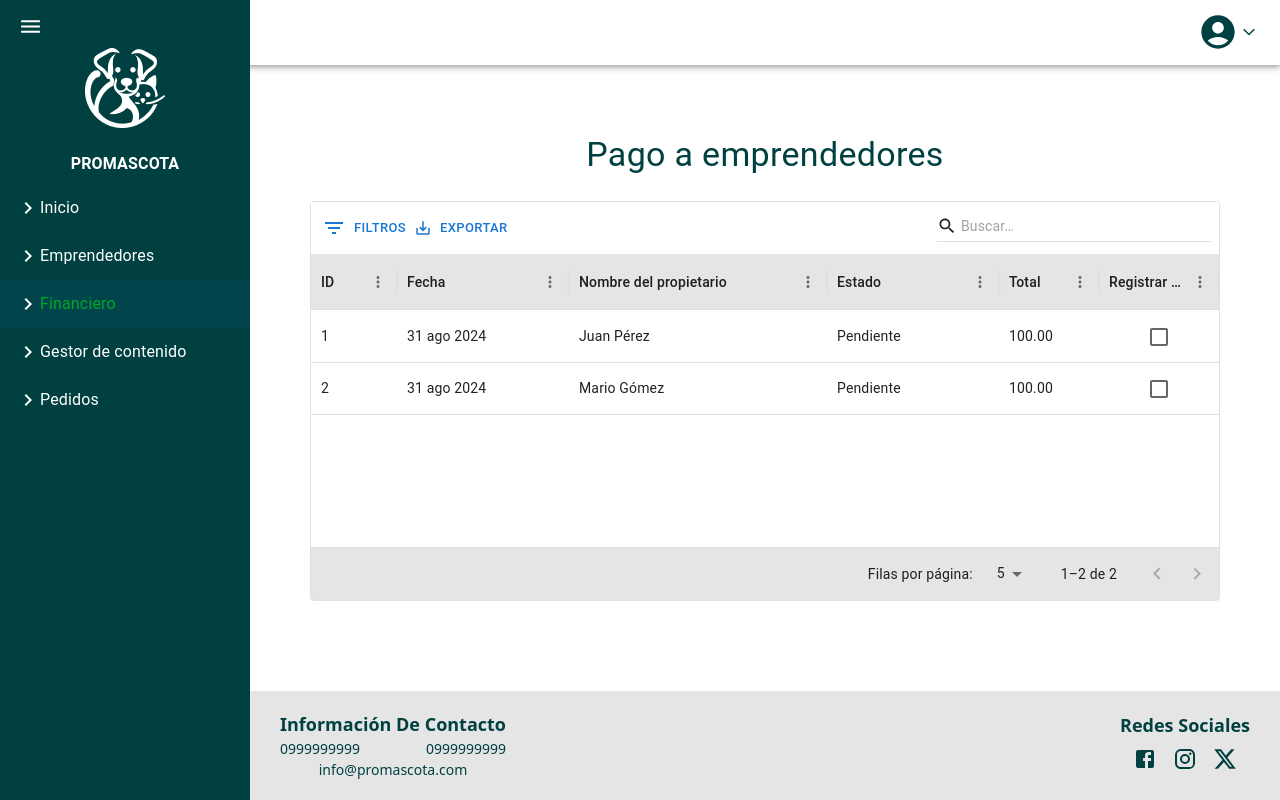
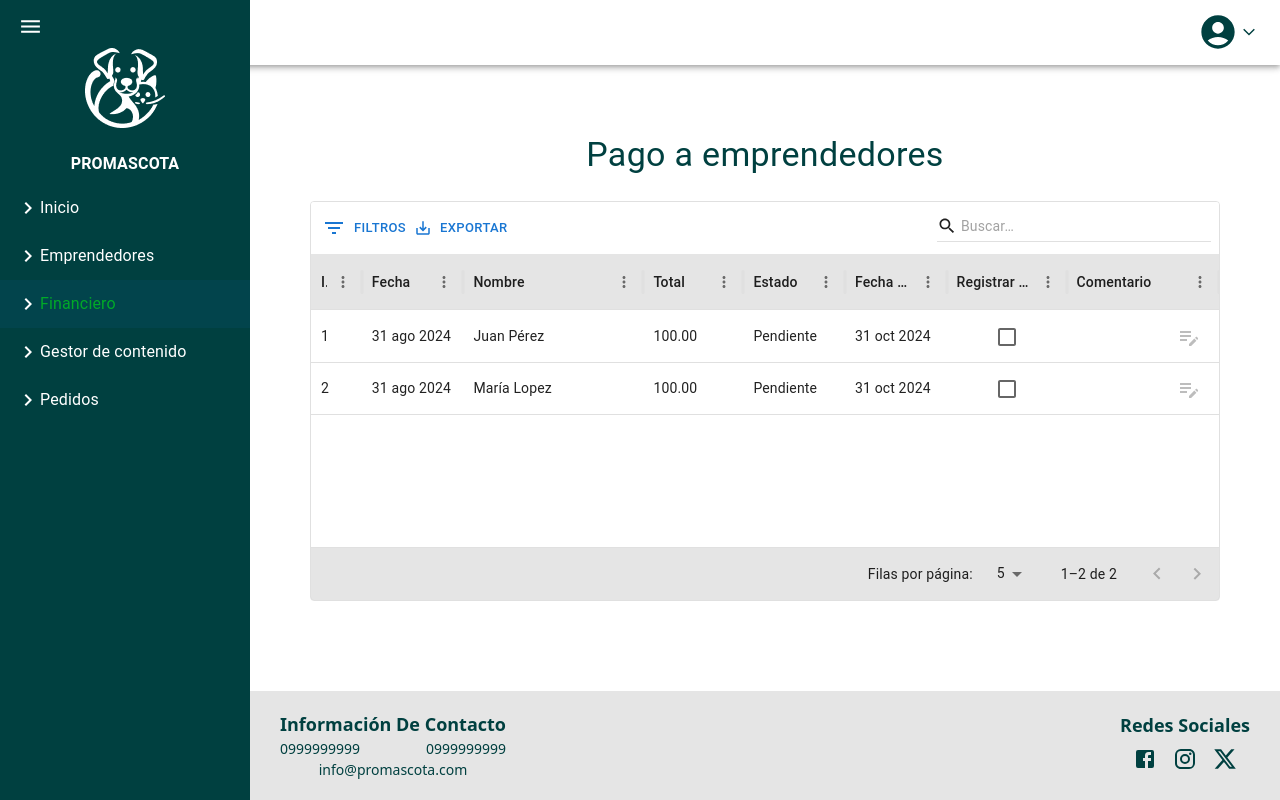
Before and after one commit to PROMASCOTA-TIC/Frontend-Administrator, a Next.js app: page /financiero/pago-a-emprendedores in a window 1280 px wide. Built offline with nearby package versions, Linux system fonts and the light colour scheme.

Commit message:
feat: Agregar funcionalidad para registrar comentarios y actualizar el estado de pagos en la página de emprendedores

```diff
--- a/src/app/(admin)/financiero/pago-a-emprendedores/page.tsx
+++ b/src/app/(admin)/financiero/pago-a-emprendedores/page.tsx
@@ -1,9 +1,17 @@
 'use client';
 
-import { Checkbox, Grid2, Typography } from "@mui/material";
-import { Tables } from "../components";
+import { useState } from "react";
+import {
+    Box, Button, Checkbox, Dialog, DialogActions, DialogContent, DialogTitle,
+    FormControl, Grid2, IconButton, TextField, Typography
+} from "@mui/material";
+import { Tables, } from "../components";
 import { GridColDef } from "@mui/x-data-grid";
-import { useState } from "react";
+import { Check, Clear, EditNote, Receipt } from "@mui/icons-material";
+import { zodResolver } from "@hookform/resolvers/zod";
+import { set, useForm } from "react-hook-form";
+import { transferSchema } from "@/app/validations/financiero/transferSchema";
+import "@/assets/styles/styles.css"
 
 interface RowData {
     id: number;
@@ -11,44 +19,49 @@ interface RowData {
     nombrePropietario: string;
     estado: string;
     total: string;
+    fechaPago: string;
+    comentario: string;
 }
 
-const initialRows: RowData[] = [
+type Inputs = {
+    comment: string;
+}
+
+export default function PagoEmprendedores() {
+
+    const [open, setOpen] = useState(false)
+    const [estado, setEstado] = useState('Pendiente')
+    const [showCommentField, setShowCommentField] = useState(false);
+    const [comment, setComment] = useState('');
+    const [openRowId, setOpenRowId] = useState(0);
+    const [edit, setEdit] = useState(false);
+    const [rows, setRows] = useState<RowData[]>([
         {
             id: 1,
             fecha: new Date("2024-08-31T00:00:00").toLocaleDateString('es-ES', { day: '2-digit', month: 'short', year: 'numeric' }),
             nombrePropietario: "Juan Pérez",
-        estado: "Pendiente",
+            estado: 'Pendiente',
             total: "100.00",
+            fechaPago: new Date("2024-10-31T00:00:00").toLocaleDateString('es-ES', { day: '2-digit', month: 'short', year: 'numeric' }),
+            comentario: ""
         },
         {
             id: 2,
             fecha: new Date("2024-08-31T00:00:00").toLocaleDateString('es-ES', { day: '2-digit', month: 'short', year: 'numeric' }),
-        nombrePropietario: "Mario Gómez",
-        estado: "Pendiente",
+            nombrePropietario: "María Lopez",
+            estado: 'Pendiente',
             total: "100.00",
+            fechaPago: new Date("2024-10-31T00:00:00").toLocaleDateString('es-ES', { day: '2-digit', month: 'short', year: 'numeric' }),
+            comentario: ""
         },
-];
-
-export default function PagoEmprendedores() {
-    const [rows, setRows] = useState<RowData[]>(initialRows);
-
-    const handleCheckboxChange = (id: number) => {
-        setRows((prevRows) =>
-            prevRows.map((row) =>
-                row.id === id && row.estado === "Pendiente"
-                    ? { ...row, estado: "Pagado" }
-                    : row
-            )
-        );
-    };
-
+    ]);
     const columns: GridColDef[] = [
         { field: "id", headerName: "ID", flex: 0.5, minWidth: 50 },
         { field: "fecha", headerName: "Fecha", flex: 1, minWidth: 100 },
-        { field: "nombrePropietario", headerName: "Nombre del propietario", flex: 1.5, minWidth: 180 },
+        { field: "nombrePropietario", headerName: "Nombre", flex: 1, minWidth: 180 },
+        { field: "total", headerName: "Total", flex: 0.5, minWidth: 100 },
         { field: "estado", headerName: "Estado", flex: 1, minWidth: 100 },
-        { field: "total", headerName: "Total", flex: 0.5, minWidth: 100 },
+        { field: "fechaPago", headerName: "Fecha de Pago", flex: 1, minWidth: 100 },
         {
             field: "registrarPago",
             headerName: "Registrar pago",
@@ -59,12 +72,73 @@ export default function PagoEmprendedores() {
                 <div>
                     <Checkbox
                         checked={params.row.estado === "Pagado"}
-                        onChange={() => handleCheckboxChange(params.row.id)}
+                        onClick={() => handleComment(params.row.id)}
+                        disabled={params.row.estado === "Pagado"}
                     />
                 </div>
             ),
         },
+        {
+            field: "comentario",
+            headerName: "Comentario",
+            flex: 1.5, minWidth: 150,
+            renderCell: (params) => (
+                <Box
+                    sx={{
+                        display: "flex",
+                        justifyContent: "space-between",
+                        alignItems: "center",
+                        marginTop: "6px",
+                    }}
+                >
+                    <Typography variant="body2">
+                        {params.row.estado === 'Pagado' && !params.row.observacion ? "Sin observaciones"
+                            : params.row.estado === 'Pendiente' ? "" : params.row.observacion}
+                    </Typography>
+                    <IconButton onClick={() => handleComment(params.row.id)}
+                        disabled={params.row.estado == 'Pendiente'}>
+                        <EditNote />
+                    </IconButton>
+                </Box>
+            ),
+        },
     ];
+
+    const { register, formState: { errors } } = useForm<Inputs>({
+        resolver: zodResolver(transferSchema),
+        mode: 'onChange',
+    });
+
+    const handleClose = () => {
+        setOpen(false);
+        setEdit(false);
+        setShowCommentField(false);
+    }
+
+    const handleComment = (id: number) => {
+        const rowToEdit = rows.find(row => row.id === id);
+        if (rowToEdit) {
+            setComment(rowToEdit.comentario || "");
+        }
+        setRows((prevRows) =>
+            prevRows.map((row) =>
+                row.id === id && row.estado === 'Pendiente'
+                    ? { ...row, estado: 'Pagado' }
+                    : row
+            )
+        );
+        setOpenRowId(id);
+        setEdit(true);
+    };
+
+    const handleSaveComment = () => {
+        setRows((prevRows) =>
+            prevRows.map((row) => {
+                return row.id === openRowId ? { ...row, observacion: comment } : row;
+            })
+        );
+        handleClose();
+    };
 
     return (
         <Grid2
@@ -78,7 +152,7 @@ export default function PagoEmprendedores() {
             }}
         >
             <Grid2 size={12} className="flex justify-center">
-                <Typography className="font-bold text-primary mb-e13"
+                <Typography className="font-bold text-primary mb-e8"
                     sx={{
                         fontSize: { xs: "26px", md: "34px" },
                     }}
@@ -89,6 +163,48 @@ export default function PagoEmprendedores() {
             <Grid2 size={12} sx={{ height: 400, width: "100%", marginTop: "21px" }}>
                 <Tables rows={rows} columns={columns} />
             </Grid2>
+            <Dialog open={edit} onClose={handleClose}
+            >
+                <DialogTitle>
+                    Comentario
+                </DialogTitle>
+                <DialogContent
+                    sx={{
+                        width: { xs: "100%", sm: "400px" },
+                    }}
+                >
+                    <TextField
+                        autoFocus
+                        margin="dense"
+                        label="Comentario"
+                        type="text"
+                        fullWidth
+                        value={comment}
+                        error={!!errors.comment}
+                        helperText={errors.comment ? errors.comment.message : ''}
+                        {...register("comment", { required: "El comentario es obligatorio" })}
+                        onChange={(e) => setComment(e.target.value)}
+                    />
+                </DialogContent>
+                <DialogActions>
+                    <Button className="bg-primary text-white mb-e13" onClick={handleSaveComment}
+                        variant="outlined"
+                        sx={{
+                            textTransform: "none",
+                        }}
+                    >
+                        Guardar
+                    </Button>
+                    <Button className="bg-primary text-white mb-e13" onClick={handleClose}
+                        variant="outlined"
+                        sx={{
+                            textTransform: "none",
+                        }}
+                    >
+                        Cancelar
+                    </Button>
+                </DialogActions>
+            </Dialog>
         </Grid2>
     );
-}
+};
--- a/src/app/(admin)/financiero/transferencias/page.tsx
+++ b/src/app/(admin)/financiero/transferencias/page.tsx
@@ -40,16 +40,16 @@ export default function Transferencias() {
             fecha: new Date("2024-08-31T00:00:00").toLocaleDateString('es-ES', { day: '2-digit', month: 'short', year: 'numeric' }),
             nombre: "Juan Pérez",
             total: "100.00",
-            estado: openRowId === 1 ? estado : 'Pendiente',
-            observacion: "Sin observaciones"
+            estado: 'Pendiente',
+            observacion: ""
         },
         {
             id: 2,
             fecha: new Date("2024-07-31T00:00:00").toLocaleDateString('es-ES', { day: '2-digit', month: 'short', year: 'numeric' }),
             nombre: "María López",
             total: "20.00",
-            estado: openRowId === 2 ? estado : 'Pendiente',
-            observacion: "Sin observaciones"
+            estado: 'Pendiente',
+            observacion: ""
         },
     ]);
     const columns: GridColDef[] = [
```
Lines whose indentation alone changed are shown as unchanged.
